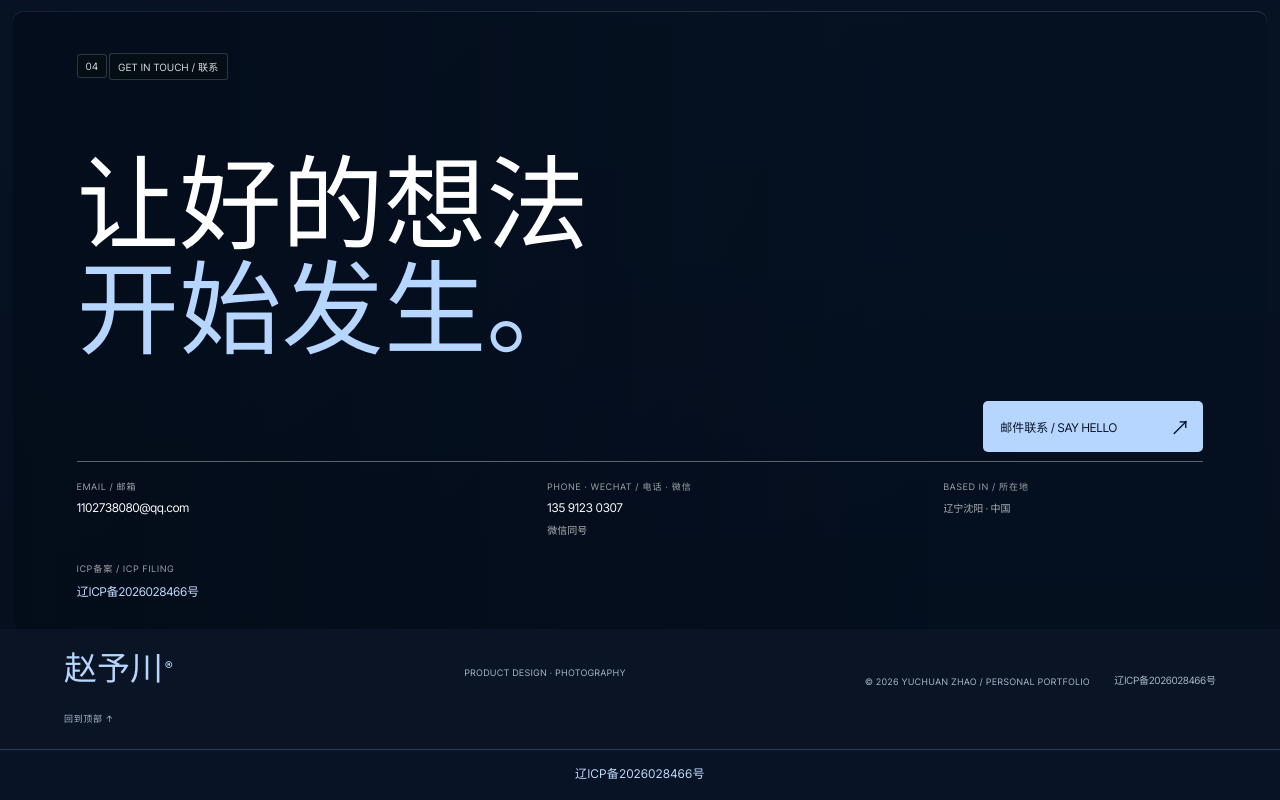
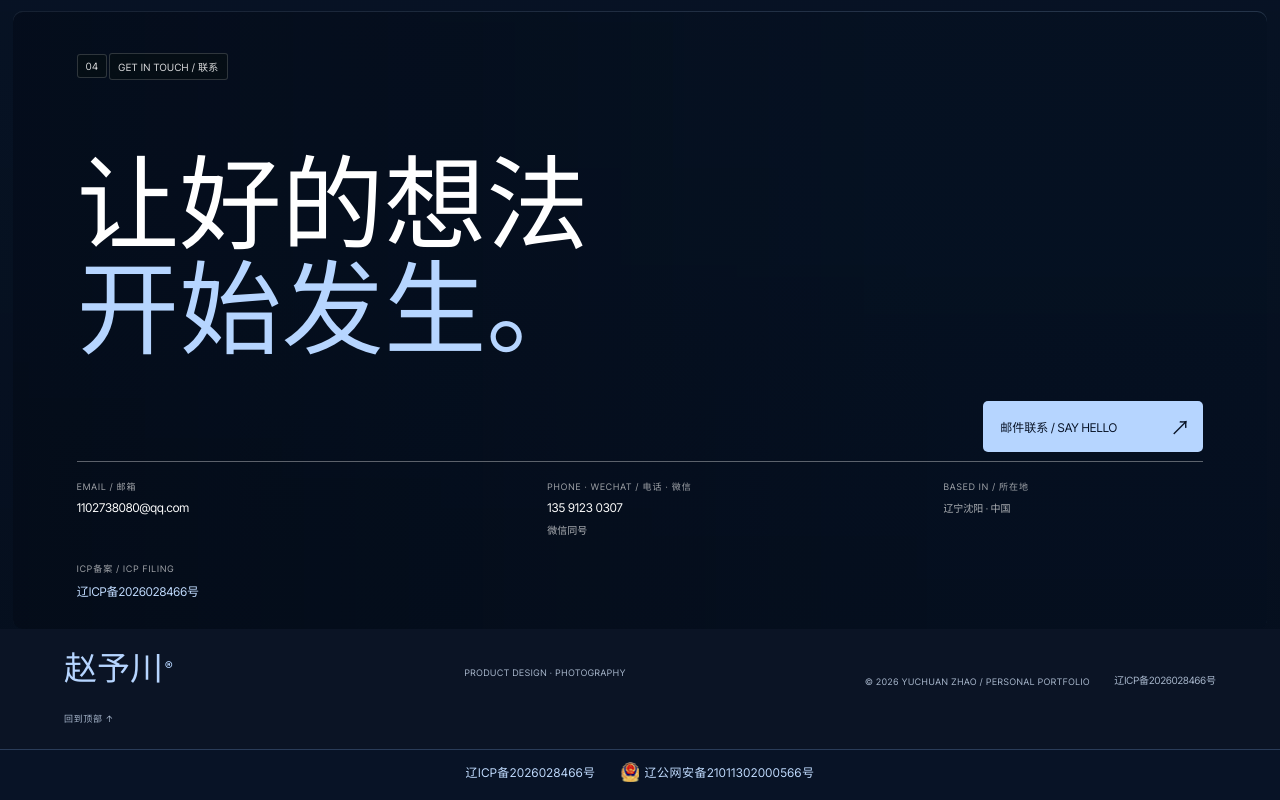
Before and after one commit to chuan0307/zhao-yuchuan-portfolio-v2, a plain HTML site: page index.html in a window 1280 px wide. Shown: the part 4159-4959 px from the top of the page. Drawn offline with nearby package versions, Linux system fonts and the light colour scheme.

Commit message:
Add public security filing badge

```diff
--- a/index.html
+++ b/index.html
@@ -156,6 +156,7 @@
   </footer>
   <div class="filing-bar">
     <a href="https://beian.miit.gov.cn/" target="_blank" rel="noreferrer">辽ICP备2026028466号</a>
+    <a class="mps-filing" href="https://beian.mps.gov.cn/#/query/webSearch?code=21011302000566" rel="noreferrer" target="_blank"><img src="./assets/备案图标.png" alt="公安备案图标" />辽公网安备21011302000566号</a>
   </div>
 
   <section class="detail" id="detailView" aria-hidden="true" role="dialog" aria-modal="true" aria-label="作品详情">
--- a/portfolio.css
+++ b/portfolio.css
@@ -130,7 +130,7 @@ html,body { background:var(--bg); color:var(--ink); }
 .site-footer { background:#0b1425; color:#eaf2fb; }
 .site-footer p,.site-footer small,.footer-top { color:#a9b8cd; }
 .filing-link { color:#a9b8cd; font-size:10px; }.filing-link:hover { color:#c1dcff; text-decoration:underline; }
-.filing-bar { padding:12px var(--pad) 18px; border-top:1px solid rgba(145,185,238,.25); background:#081326; text-align:center; }.filing-bar a { color:#c1dcff; font-size:12px; letter-spacing:.04em; }.filing-bar a:hover { color:#fff; text-decoration:underline; }
+.filing-bar { padding:12px var(--pad) 18px; border-top:1px solid rgba(145,185,238,.25); background:#081326; text-align:center; display:flex; justify-content:center; align-items:center; gap:24px; flex-wrap:wrap; }.filing-bar a { color:#c1dcff; font-size:12px; letter-spacing:.04em; }.filing-bar a:hover { color:#fff; text-decoration:underline; }.mps-filing { display:inline-flex; align-items:center; gap:5px; }.mps-filing img { width:20px; height:20px; object-fit:contain; }
 .contact-filing a { color:#c1dcff; font-size:12px; }.contact-filing a:hover { color:#fff; text-decoration:underline; }
 .footer-name { color:#b6d5ff; }
 .detail,.shelf-home .detail { background:#101e34; color:#edf3fa; }
```
Also changed, not shown: assets/备案图标.png (added).
